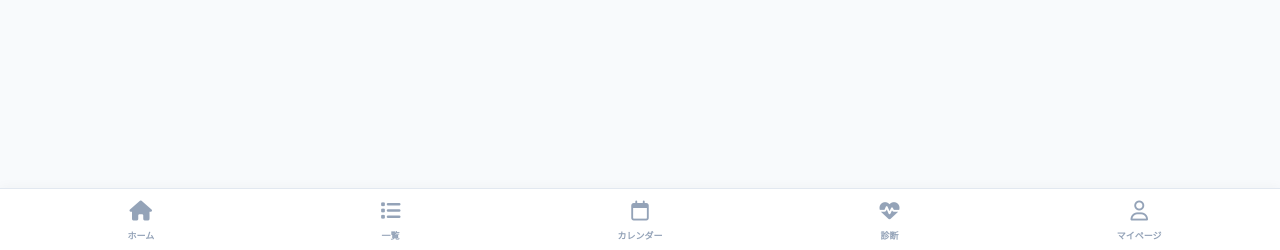
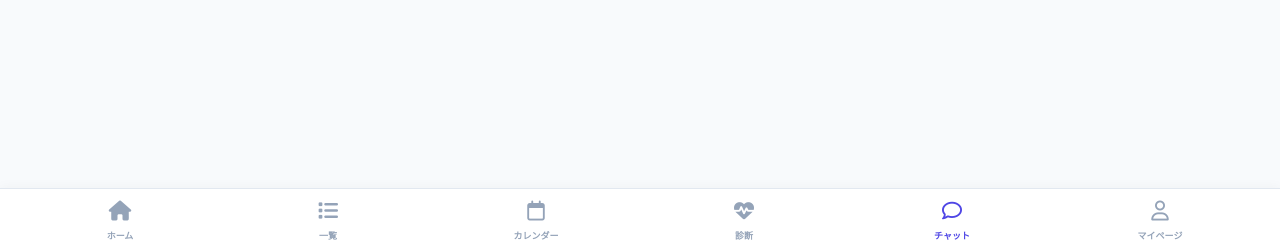
Before and after one commit to Ankou369/circle_search_app, a Flask app: page /chat in a window 1280 px wide. Shown: the part 550-800 px from the top of the page. Run offline with Flask 3, Linux system fonts and the light colour scheme; a user stored in the database is signed in; data comes from the database, SQL or seed files in the repository; data that the repository does not hold is empty; some libraries are stand-ins or nearby versions.

Commit message:
学生側の下部ナビにチャットを追加（ホーム/一覧/カレンダー/診断/チャット/マイページの6項目にし、幅を6等分に調整）。チャット一覧ではチャットタブが選択状態になる

```diff
--- a/app.py
+++ b/app.py
@@ -1053,7 +1053,7 @@ def chat_list():
         "campus_hub/chat_list.html",
         items=items,
         nav="leader" if is_circle else "student",
-        active="leader-chat" if is_circle else "",
+        active="leader-chat" if is_circle else "chat",
     )
 
 
--- a/templates/campus_hub/student/navigation.html
+++ b/templates/campus_hub/student/navigation.html
@@ -1,19 +1,22 @@
 <!-- 学生用 下部ナビゲーション（リンクで画面遷移し、選択中タブはサーバー側の active で決める） -->
 <div class="fixed bottom-0 inset-x-0 bg-white border-t border-slate-200 z-30 shadow-[0_-2px_10px_rgba(0,0,0,0.03)]">
     <div class="flex justify-between items-center px-4 py-2">
-        <a href="/" class="w-1/5 flex flex-col items-center gap-1 {{ 'text-brand-600' if active == 'home' else 'text-slate-400 hover:text-slate-700' }}">
+        <a href="/" class="w-1/6 flex flex-col items-center gap-1 {{ 'text-brand-600' if active == 'home' else 'text-slate-400 hover:text-slate-700' }}">
             <i class="fa-solid fa-house text-xl"></i><span class="text-[9px] font-bold">ホーム</span>
         </a>
-        <a href="/list" class="w-1/5 flex flex-col items-center gap-1 {{ 'text-brand-600' if active == 'list' else 'text-slate-400 hover:text-slate-700' }}">
+        <a href="/list" class="w-1/6 flex flex-col items-center gap-1 {{ 'text-brand-600' if active == 'list' else 'text-slate-400 hover:text-slate-700' }}">
             <i class="fa-solid fa-list text-xl"></i><span class="text-[9px] font-bold">一覧</span>
         </a>
-        <a href="/calendar" class="w-1/5 flex flex-col items-center gap-1 {{ 'text-brand-600' if active == 'calendar' else 'text-slate-400 hover:text-slate-700' }}">
+        <a href="/calendar" class="w-1/6 flex flex-col items-center gap-1 {{ 'text-brand-600' if active == 'calendar' else 'text-slate-400 hover:text-slate-700' }}">
             <i class="fa-regular fa-calendar text-xl"></i><span class="text-[9px] font-bold">カレンダー</span>
         </a>
-        <a href="/diagnostic" class="w-1/5 flex flex-col items-center gap-1 {{ 'text-brand-600' if active == 'diagnostic' else 'text-slate-400 hover:text-slate-700' }}">
+        <a href="/diagnostic" class="w-1/6 flex flex-col items-center gap-1 {{ 'text-brand-600' if active == 'diagnostic' else 'text-slate-400 hover:text-slate-700' }}">
             <i class="fa-solid fa-heart-pulse text-xl"></i><span class="text-[9px] font-bold">診断</span>
         </a>
-        <a href="/profile" class="w-1/5 flex flex-col items-center gap-1 {{ 'text-brand-600' if active == 'profile' else 'text-slate-400 hover:text-slate-700' }}">
+        <a href="/chat" class="w-1/6 flex flex-col items-center gap-1 {{ 'text-brand-600' if active == 'chat' else 'text-slate-400 hover:text-slate-700' }}">
+            <i class="fa-regular fa-comment text-xl"></i><span class="text-[9px] font-bold">チャット</span>
+        </a>
+        <a href="/profile" class="w-1/6 flex flex-col items-center gap-1 {{ 'text-brand-600' if active == 'profile' else 'text-slate-400 hover:text-slate-700' }}">
             <i class="fa-regular fa-user text-xl"></i><span class="text-[9px] font-bold">マイページ</span>
         </a>
     </div>
```
